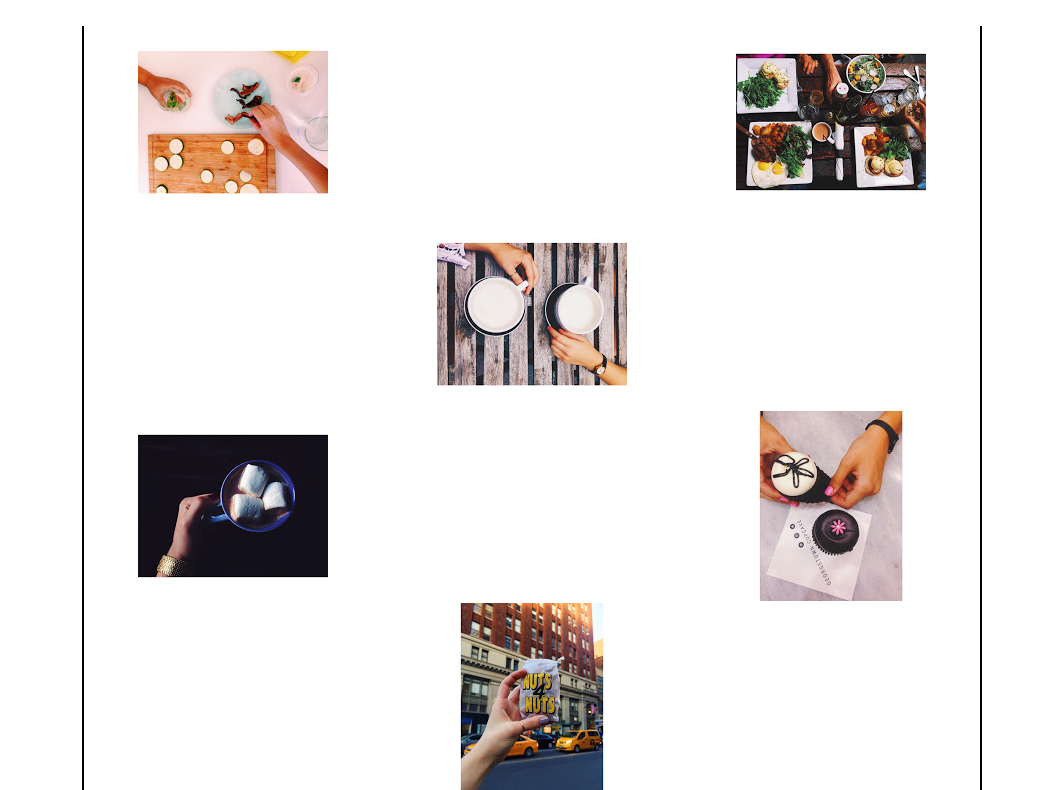
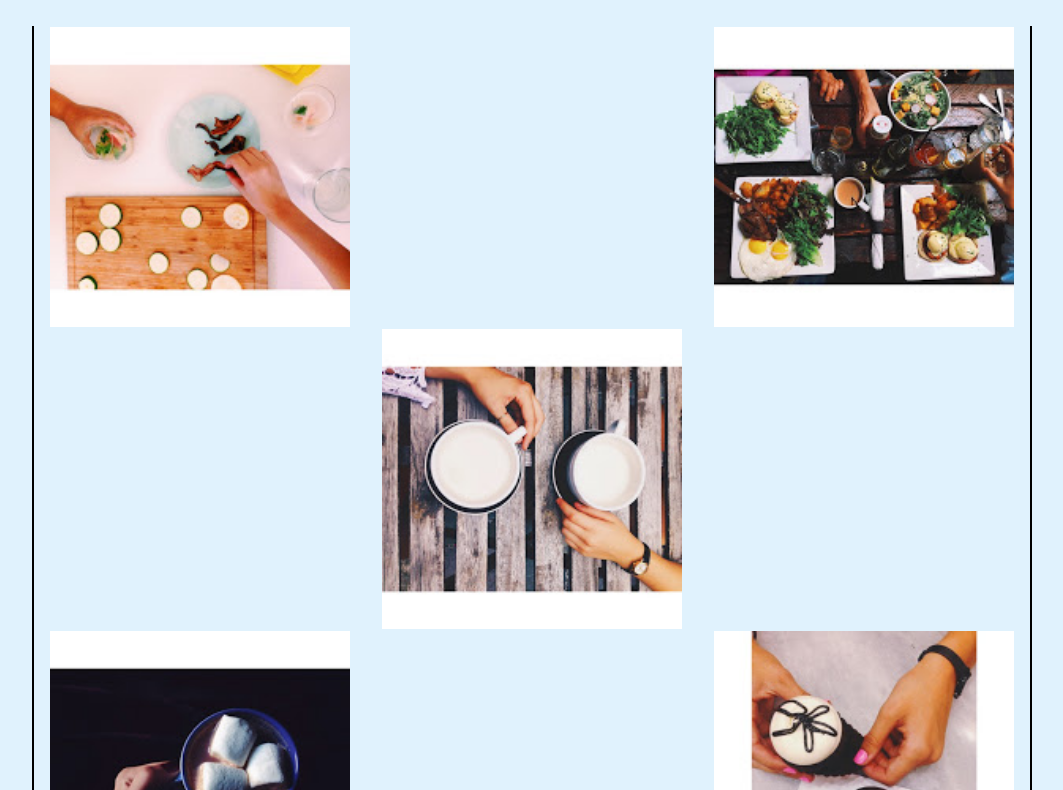
Before and after one commit to BardandWolf/BardandWolf.github.io, a plain HTML site: page unit_6/index.html in a window 1280 px wide. Shown: the part 138-928 px from the top of the page, without its empty margins (108-1171 px from the left). Drawn offline with Linux system fonts and the light colour scheme.

Commit message:
design tweaks

```diff
--- a/unit_6/css/main.css
+++ b/unit_6/css/main.css
@@ -1,5 +1,8 @@
 * {margin:0;padding:0;box-sizing:border-box;}
 
+body{
+	background: rgba(135,206,250,.25)
+}
 header{
 	margin: 1em auto;
 	width: 20%;
@@ -33,7 +36,7 @@ div#wordmark{
 }
 
 div#content{
-	width:900px;
+	width:1000px;
 	margin: 0em auto;
 	border-left: 2px solid black;
 	border-right: 2px solid black;
@@ -49,6 +52,8 @@ div.checkers div{
 div.checkers img{
 	display: block;
 	margin: 0 auto;
+	height: 300px;
+	width: 300px;
 }
 
 div.blogpost{
```
